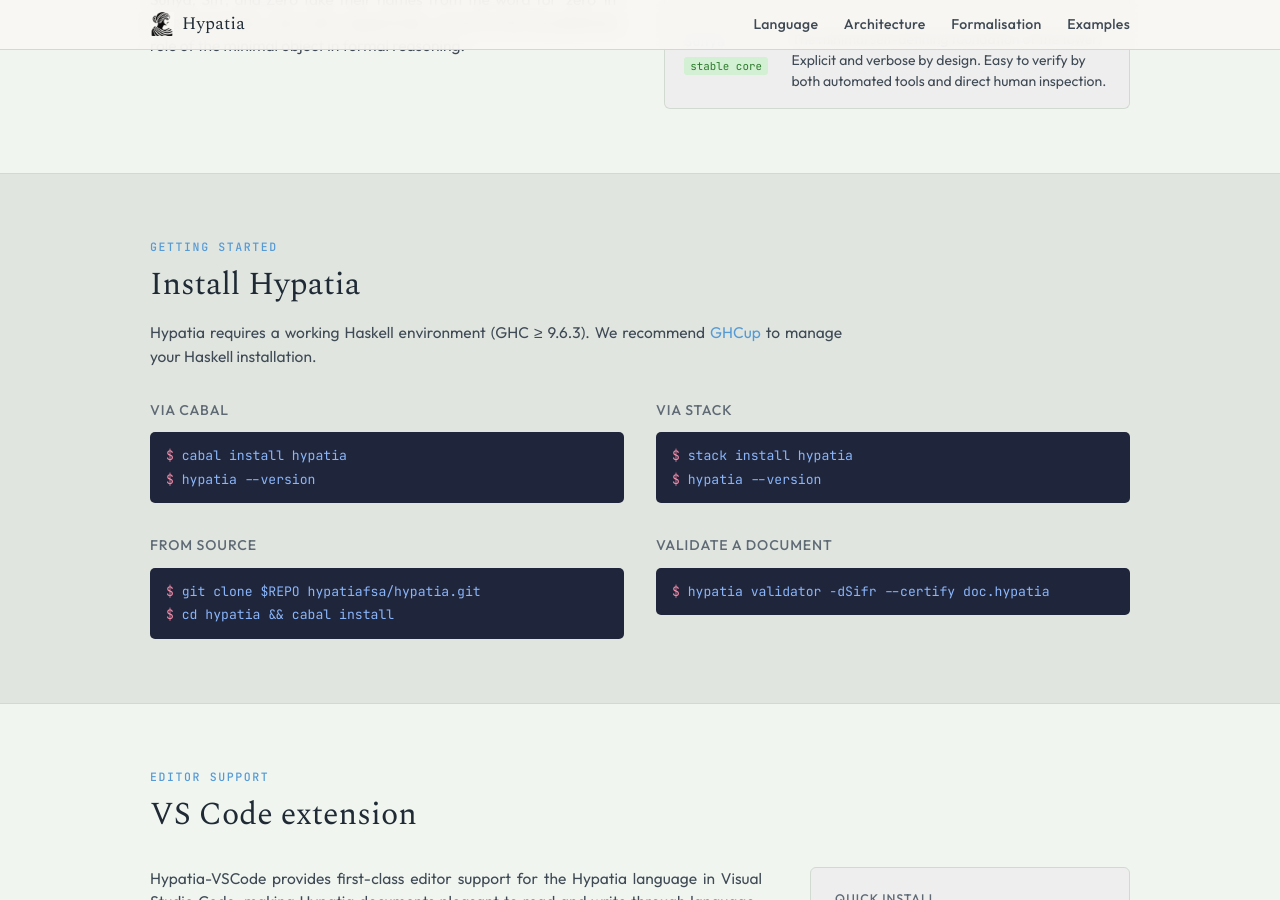
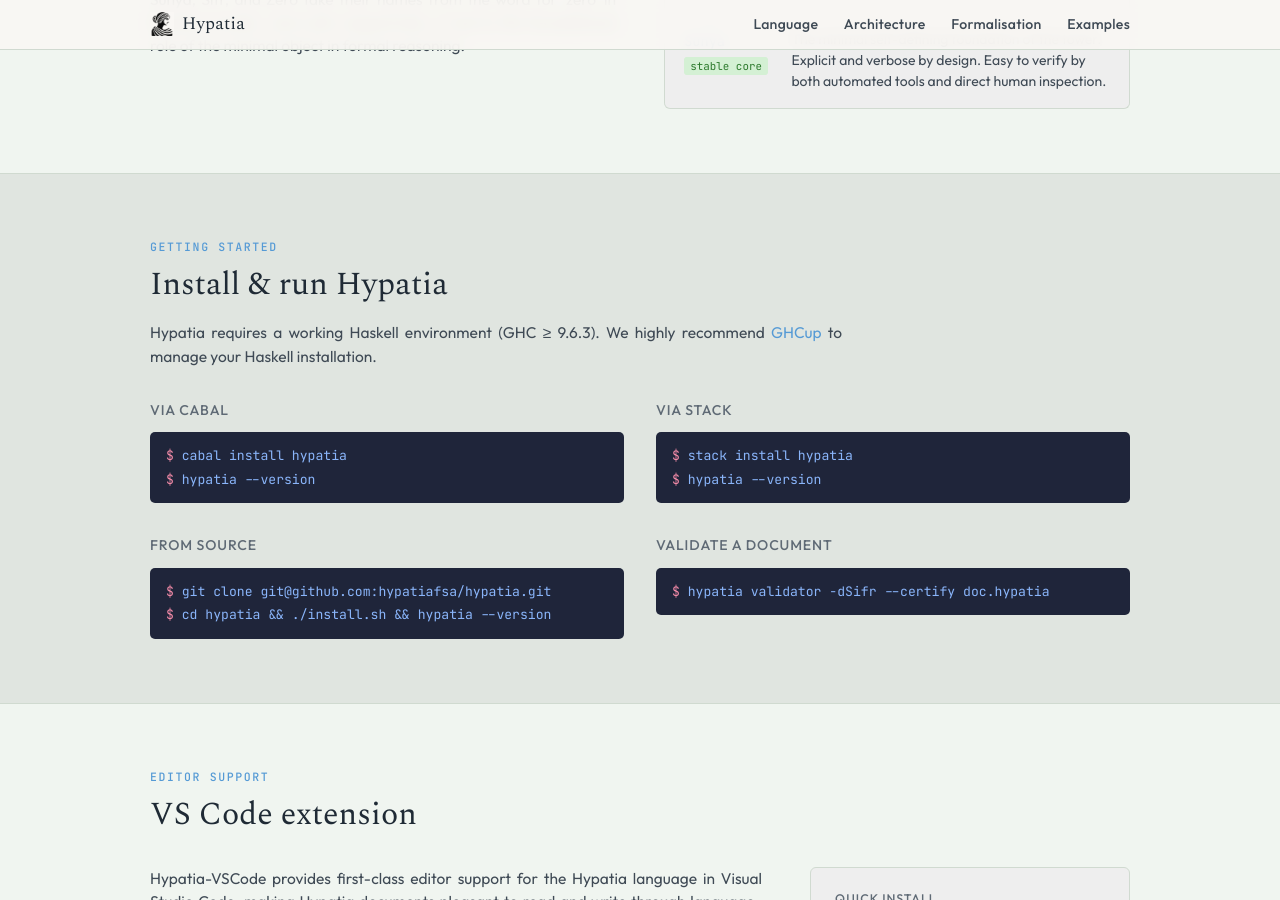
Before and after one commit to hypatiafsa/hypatiafsa.github.io, a Jekyll site: the page built from index.md, in a window 1280 px wide and 900 px high, scrolled down 2530 px. Built offline with Jekyll 4.4.1, drawn with Linux system fonts in a browser that asks for light colours; some of the changed text lies outside the part shown.

Commit message:
New website

```diff
--- a/_layouts/default.html
+++ b/_layouts/default.html
@@ -183,18 +183,12 @@
   </section>
   <!--------------------------------------------------------------------------->
 
-
-  <!-- vvvv TO REVISE vvvv ---------------------------------------------------->
   <!-- Getting Started -------------------------------------------------------->
   <section class="alt">
     <div class="wrap">
       <p class="section-label">{{ page.install.label }}</p>
       <h2>{{ page.install.title }}</h2>
-      <p>
-        Hypatia requires a working Haskell environment (GHC&nbsp;&#8805;&nbsp;9.6.3).
-        We recommend <a href="{{ page.install.ghcup }}">GHCup</a>
-        to manage your Haskell installation.
-      </p>
+      <p>{{ page.install.intro }}</p>
       <div class="install-cols">
         {% for block in page.install.blocks %}
         <div class="install-block">
@@ -216,6 +210,8 @@
   </section>
   <!--------------------------------------------------------------------------->
 
+
+  <!-- vvvv TO REVISE vvvv ---------------------------------------------------->
   <!-- Editor Support --------------------------------------------------------->
   <section>
     <div class="wrap">
--- a/index.md
+++ b/index.md
@@ -41,7 +41,7 @@ about:
   label: About
   title: A foundation-agnostic host language for formal systems
   items:
-    - title: The Language
+    - title: The language
       text: >-
         The Hypatia language is a foundation-agnostic host language for defining
         and studying formal systems. It introduces a stratified tower of
@@ -63,14 +63,14 @@ about:
         (c. 500–428 BC), philosopher of mind and matter; the processor Metis,
         after the Titaness of wisdom in Greek mythology; and the language server
         Pythia, after the high priestess of the temple of Apollo at Delphi.
-    - title: The Toolkit
+    - title: The toolkit
       text: >-
         The Hypatia program is a standalone command-line suite built around a
         minimal verifier kernel, which checks the correctness of derivations
         against the user-supplied inference rules. This kernel is intentionally
         kept small and auditable, and does not include tactics or automated
         strategies: it is a verifier, not a full proof assistant.
-    - title: The Library
+    - title: The library
       text: >-
         Hypatia is also intended to serve, in a future release, as a Haskell
         library exposing an API for programmatic access to its components,
@@ -156,11 +156,13 @@ dialects:
         verbose by design. Easy to verify by both automated tools and direct
         human inspection.
 
-
 install:
   label: Getting started
-  title: Install Hypatia
-  ghcup: https://www.haskell.org/ghcup/
+  title: Install & run Hypatia
+  intro: >-
+    Hypatia requires a working Haskell environment (GHC ≥ 9.6.3).
+    We highly recommend <a href="https://www.haskell.org/ghcup/">GHCup</a> to
+    manage your Haskell installation.
   blocks:
     - title: Via Cabal
       commands:
@@ -172,11 +174,13 @@ install:
         - "$ hypatia --version"
     - title: From source
       commands:
-        - "$ git clone $REPO hypatiafsa/hypatia.git"
-        - "$ cd hypatia && cabal install"
+        - "$ git clone git@github.com:hypatiafsa/hypatia.git"
+        - "$ cd hypatia && ./install.sh && hypatia --version"
     - title: Validate a document
       commands:
         - "$ hypatia validator -dSifr --certify doc.hypatia"
+
+
 
 editor:
   label: Editor Support
@@ -193,6 +197,7 @@ editor:
     - Automatic token colours while a Hypatia file is active, restored on switch
     - Optional automatic theme switching (hypatia.style.autotheme)
     - Configurable semantic highlighting per file type
+
 
 
 resources:
```
